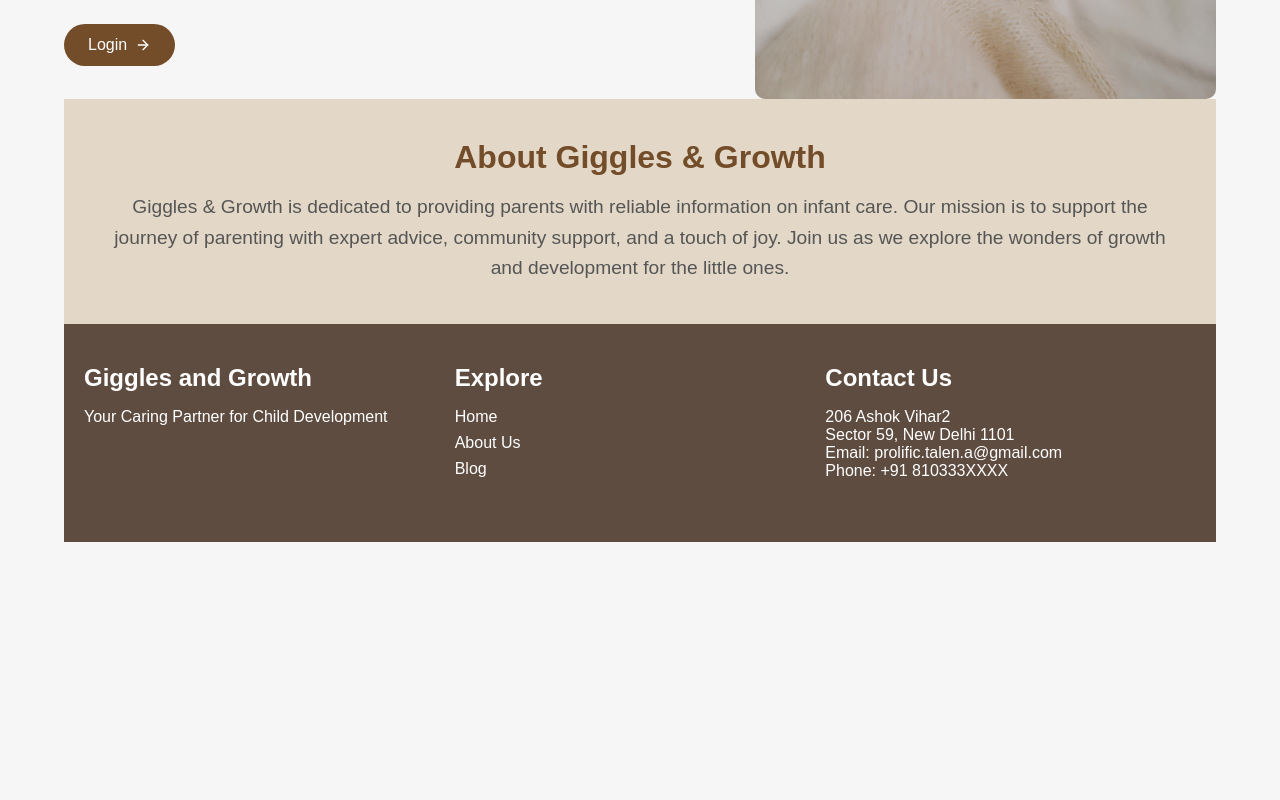
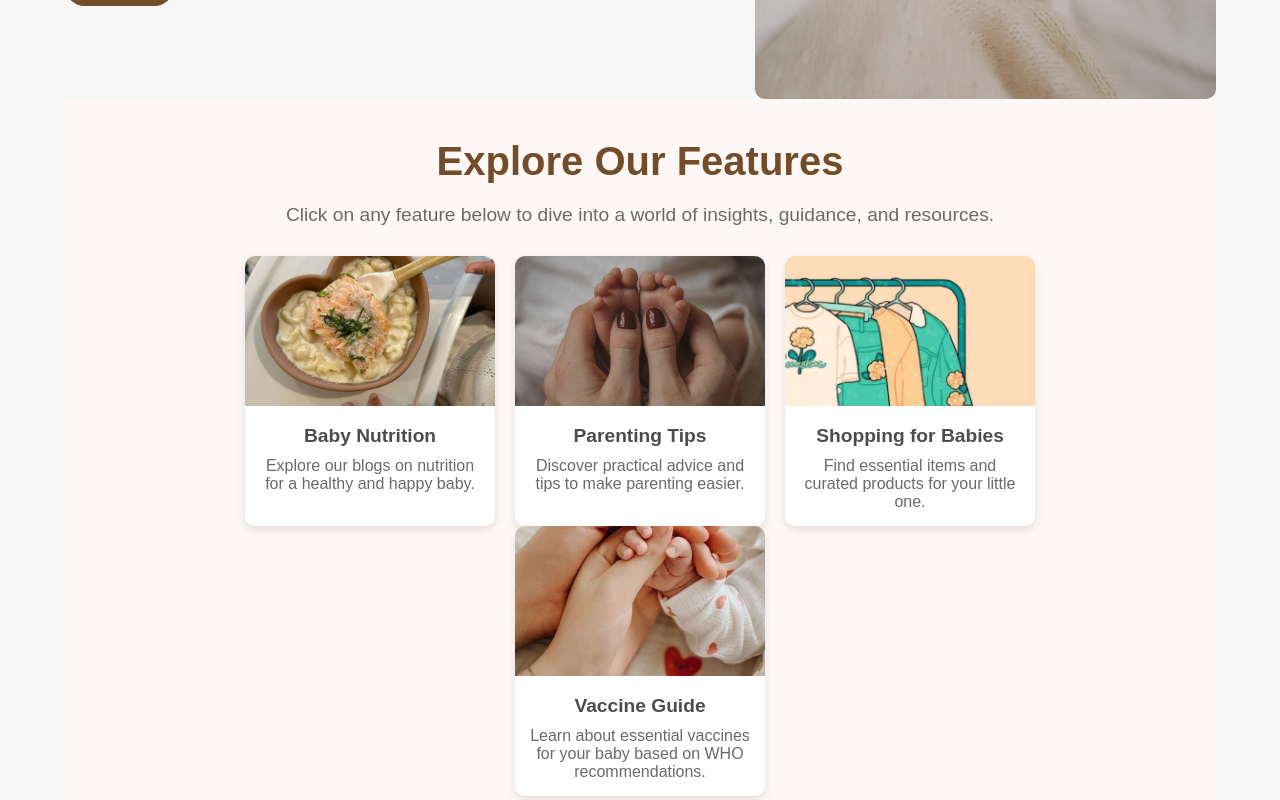
Before and after one commit to Prolifictalen/infactcare, a React (Create React App) app: page / in a window 1280 px wide. Shown: the part 500-1300 px from the top of the page. Before the commit the page ends 1042 px from the top, so only its background shows below. Built offline with nearby package versions, Linux system fonts and the light colour scheme.

Commit message:
Update Home.js

```diff
--- a/src/Components/Home.js
+++ b/src/Components/Home.js
@@ -1,6 +1,10 @@
 import React from "react";
-import Navbar from "./Navbar";
 import BannerImage from "../Assets/banner_img.jpeg";
+import ParentingImage from "../Assets/parenting.jpg";
+import shopping from "../Assets/shopping.jpg";
+import Food1 from "../Assets/Food1.jpg";
+import vaccine from "../Assets/vaccine.jpg";
+
 import { FiArrowRight } from "react-icons/fi";
 import { Link } from "react-router-dom";
 
@@ -11,8 +15,8 @@ const Home = () => {
       <div className="home-container">
         <div className="home-text-section">
           <h1 className="heading">
-            Giggles & Growth: Your Trusted Guide to Infant Care
-          </h1>
+            Giggles & Growth </h1>
+          <h2>  Your Trusted Guide to Infant Care</h2>
           <p className="description">
             Discover expert guidance and joyful parenting on Giggles and Growth
             – your ultimate companion for nurturing happy, healthy infants.
@@ -25,7 +29,53 @@ const Home = () => {
         </div>
         <img src={BannerImage} className="home-image" alt="banner"></img>
       </div>
-
+      {/* Interactive Features Section */}
+      <div className="interactive-section">
+        <h2>Explore Our Features</h2>
+        <p className="interactive-description">
+          Click on any feature below to dive into a world of insights, guidance,
+          and resources.
+        </p>
+        <div className="interactive-cards">
+          <Link to="/blog" className="card">
+            <img src={Food1} alt="food1" />
+            <div className="card-content">
+              <h3>Baby Nutrition</h3>
+              <p>Explore our blogs on nutrition for a healthy and happy baby.</p>
+            </div>
+          </Link>
+          <Link to="/blog" className="card">
+            <img src={ParentingImage} alt="Parenting Tips" />
+            <div className="card-content">
+              <h3>Parenting Tips</h3>
+              <p>
+                Discover practical advice and tips to make parenting easier.
+              </p>
+            </div>
+          </Link>
+          <Link to="/shopping" className="card">
+            <img src={shopping} alt="Shopping" />
+            <div className="card-content">
+              <h3>Shopping for Babies</h3>
+              <p>
+                Find essential items and curated products for your little one.
+              </p>
+            </div>
+          </Link>
+        </div>
+        <div className="interactive-cards">
+          <Link to="/Vaccine" className="card">
+            <img src={vaccine} alt="Vaccine Guide" />
+            <div className="card-content">
+              <h3>Vaccine Guide</h3>
+              <p>
+                Learn about essential vaccines for your baby based on WHO
+                recommendations.
+              </p>
+            </div>
+          </Link>
+        </div>
+      </div>
       {/* About Section */}
       <div className="about-section">
         <h2>About Giggles & Growth</h2>
@@ -47,10 +97,11 @@ const Home = () => {
         <div className="footer-middle">
           <h4>Explore</h4>
           <ul>
-            <li>Home</li>
-            <li>About Us</li>
-            <li></li>
-            <li>Blog</li>
+          <li><a href="/about">About Us</a></li>
+          <li><a href="/blog">Blog</a></li>
+          <li><a href="/shopping">Shopping</a></li>
+
+
           </ul>
         </div>
         <div className="footer-right">
```
